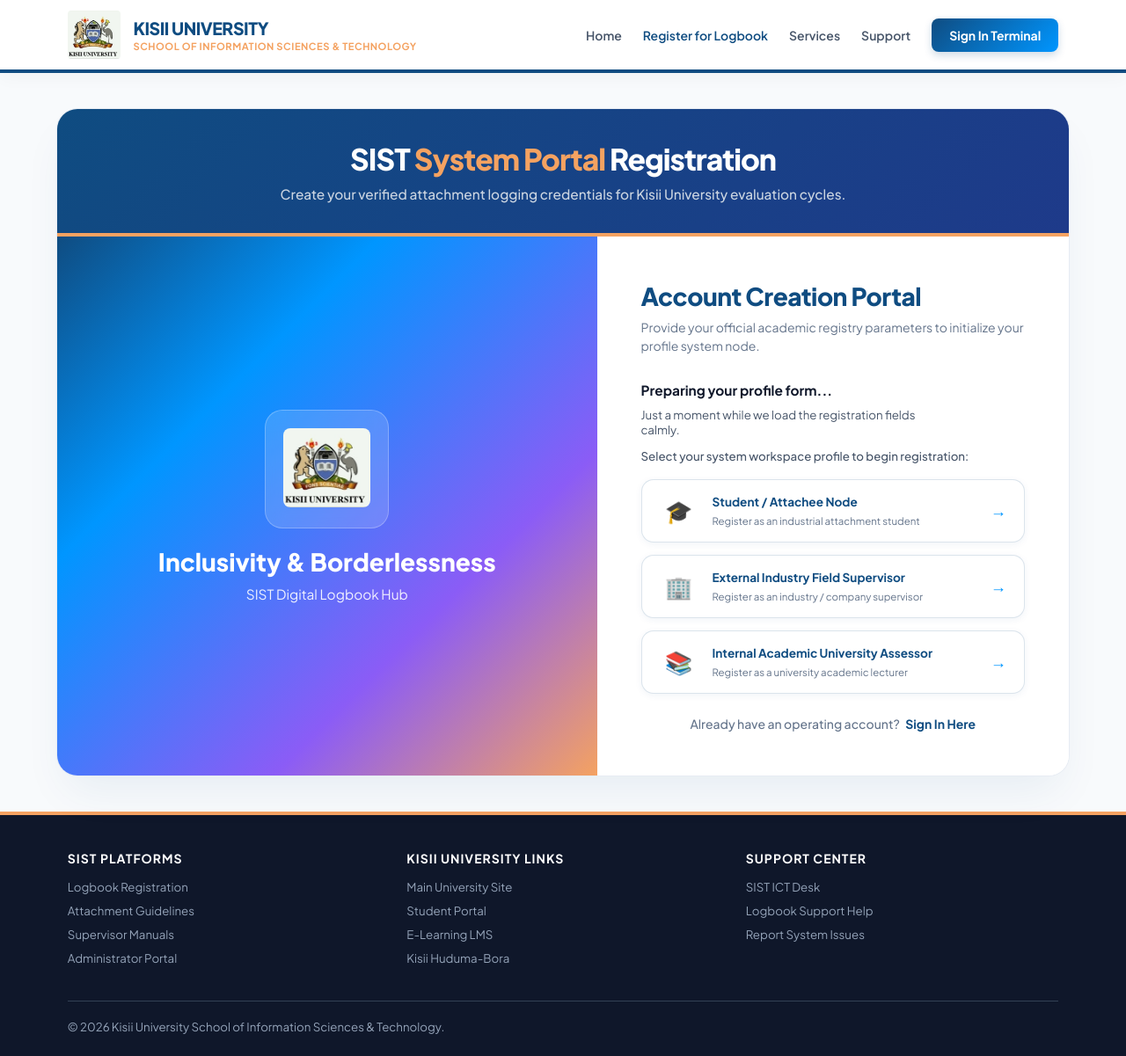
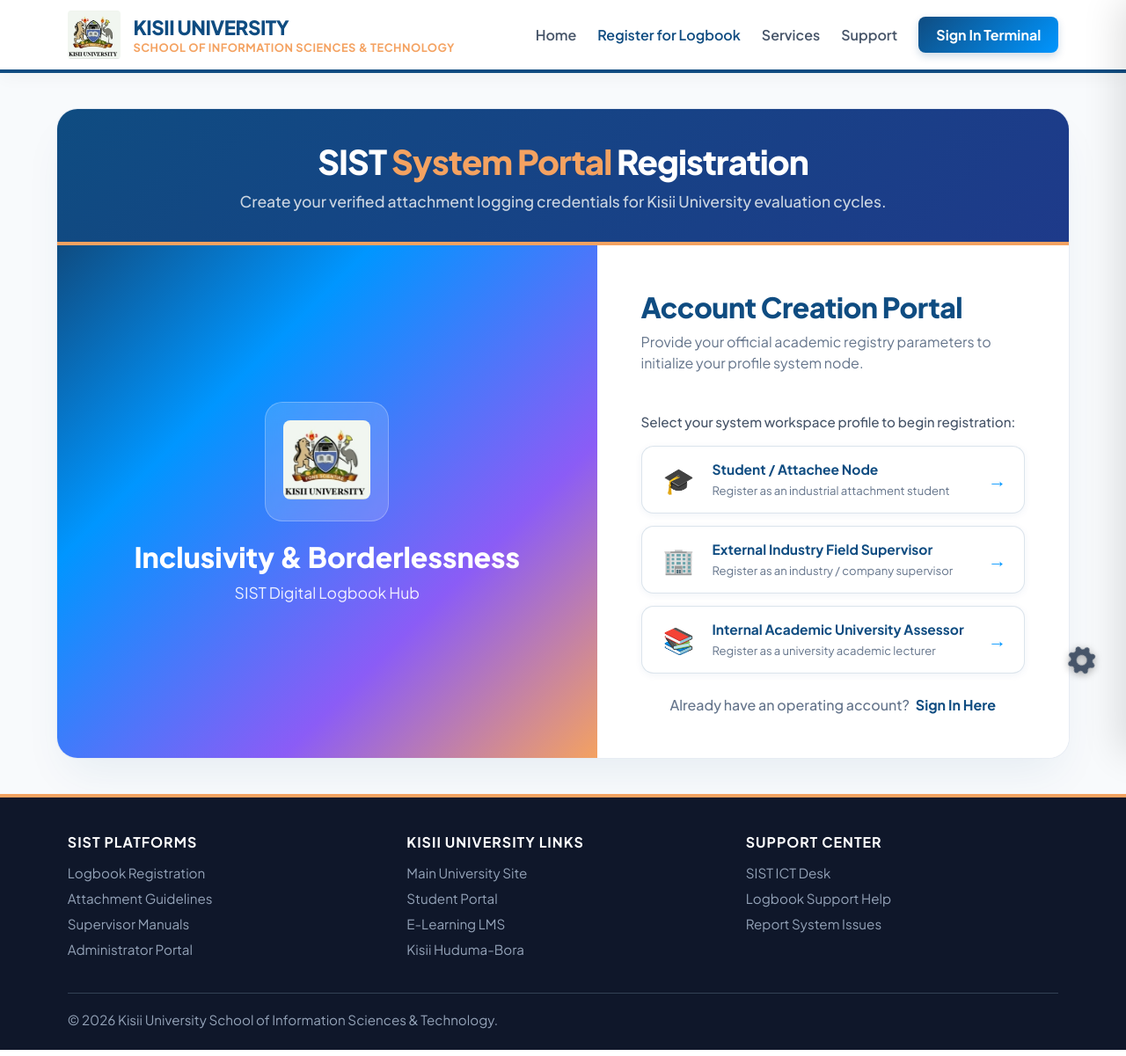
Before and after one commit to OsanoDavid/DIGITAL-LOGBOOK, a Django app: page /portal/register/ in a window 1280 px wide. Shown: the whole page at 88% size. Run offline with Django 5.2, Linux system fonts and the light colour scheme.

Commit message:
Show registration loaders and accessibility control

```diff
--- a/templates/core/register.html
+++ b/templates/core/register.html
@@ -397,6 +397,51 @@
         }
         .btn-next:disabled { background: #cbd5e1; box-shadow: none; cursor: not-allowed; color: #94a3b8; }
         .btn-next:hover:not(:disabled) { transform: translateY(-1px); box-shadow: 0 12px 20px rgba(15, 76, 129, 0.3); }
+
+        /* Small, button-only loader used by the registration wizard. */
+        .spinner {
+            display: none;
+            width: 16px;
+            height: 16px;
+            margin-left: 10px;
+            border: 2px solid rgba(255, 255, 255, 0.42);
+            border-top-color: #ffffff;
+            border-radius: 50%;
+            animation: formButtonSpin 0.7s linear infinite;
+            flex: 0 0 auto;
+        }
+
+        @keyframes formButtonSpin { to { transform: rotate(360deg); } }
+
+        .form-side { position: relative; }
+        .calm-overlay {
+            position: absolute;
+            inset: 0;
+            z-index: 20;
+            display: none;
+            align-items: center;
+            justify-content: center;
+            gap: 16px;
+            padding: 28px;
+            background: rgba(255, 255, 255, 0.94);
+            backdrop-filter: blur(8px);
+            opacity: 0;
+            transition: opacity 0.32s ease;
+        }
+        .calm-overlay.show { opacity: 1; }
+        .calm-spinner {
+            width: 34px;
+            height: 34px;
+            border: 4px solid #dbeafe;
+            border-top-color: var(--kisii-blue);
+            border-radius: 50%;
+            animation: formButtonSpin 0.8s linear infinite;
+        }
+        .fade-in-section { animation: wizardLanding 0.55s cubic-bezier(0.16, 1, 0.3, 1) both; }
+        @keyframes wizardLanding {
+            from { opacity: 0; transform: translateY(20px) scale(0.985); }
+            to { opacity: 1; transform: translateY(0) scale(1); }
+        }
 
         .overlay-backdrop {
             display: none; position: fixed; top: 0; left: 0; width: 100%; height: 100%;
@@ -888,6 +933,7 @@
         function resetFontSize() { document.documentElement.style.fontSize = '14px'; }
         function toggleContrast() { document.body.classList.toggle('dark-contrast'); }
     </script>
+    {% include 'core/accessibility_snippet.html' %}
 </body>
 
 </html>
```
